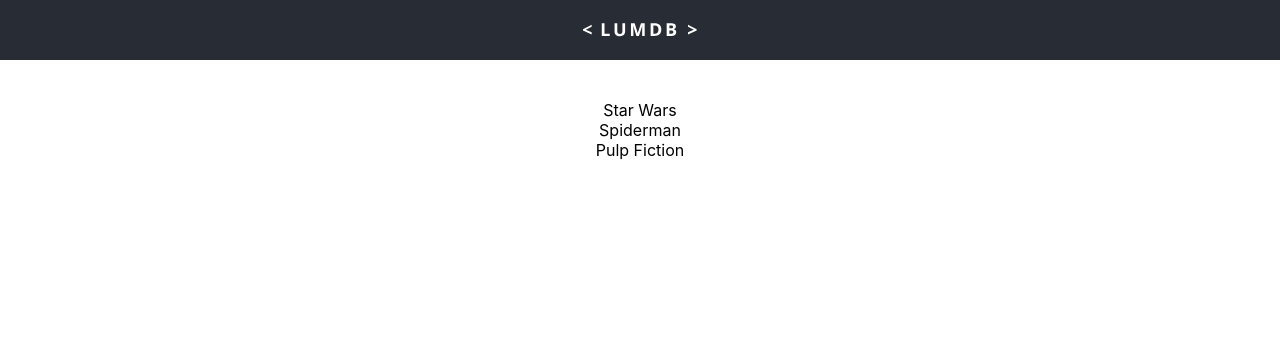
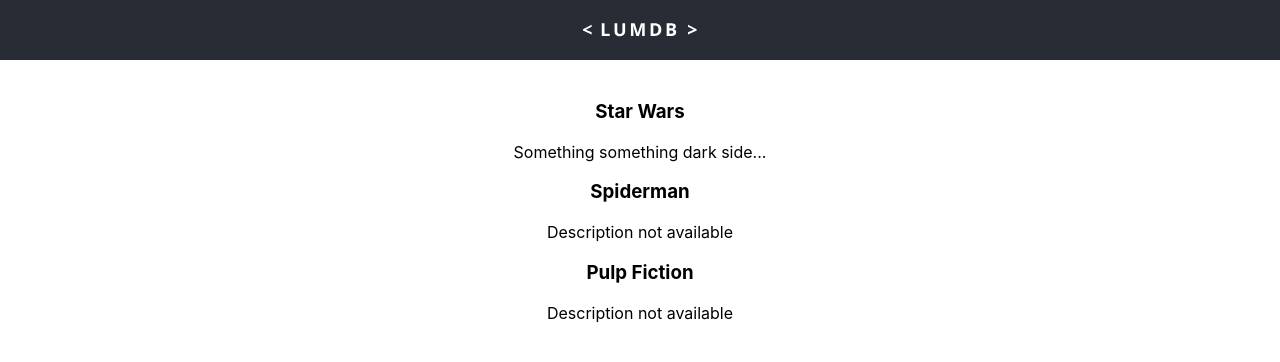
Before and after one commit to carlosdelreal/mdb, a React (Create React App) app: page / in a window 1280 px wide. Shown: the top 362 px of the page. Built offline with nearby package versions, Linux system fonts and the light colour scheme.

Commit message:
adding PropTypes and defaultProps

```diff
--- a/package.json
+++ b/package.json
@@ -3,6 +3,7 @@
   "version": "0.1.0",
   "private": true,
   "dependencies": {
+    "prop-types": "^15.6.2",
     "react": "^16.7.0",
     "react-dom": "^16.7.0",
     "react-scripts": "2.1.3"
--- a/src/App.js
+++ b/src/App.js
@@ -7,7 +7,8 @@
 const movies = [
 	{
 		id: 1,
-		title: 'Star Wars'
+		title: 'Star Wars',
+		desc: 'Something something dark side...'
 	},
 	{
 		id: 2,
@@ -30,7 +31,7 @@
 						alt="logo"
 					/>
 				</header>
-				{movies.map(movie => <Movie key={movie.id} movie={movie} />)}
+				{movies.map(movie => <Movie key={movie.id} movie={movie} desc={movie.desc} />)}
 			</div>
 		);
 	}
--- a/src/Movie.js
+++ b/src/Movie.js
@@ -1,17 +1,31 @@
 import React, {Component} from 'react';
+import PropTypes from 'prop-types';
 
 class Movie extends Component {
 	render() {
 		const {
-			movie
+			movie,
+			desc
 		} = this.props;
 
 		return (
 			<div>
-				{movie.title}
+				<h3>{movie.title}</h3>
+				<p>{desc}</p>
 			</div>
 		)
 	}
 }
 
+Movie.defaultProps = {
+	desc: 'Description not available'
+};
+
+Movie.propTypes = {
+	movie: PropTypes.shape({
+		title: PropTypes.string.isRequired,
+	}),
+	desc: PropTypes.string
+};
+
 export default Movie;
```
